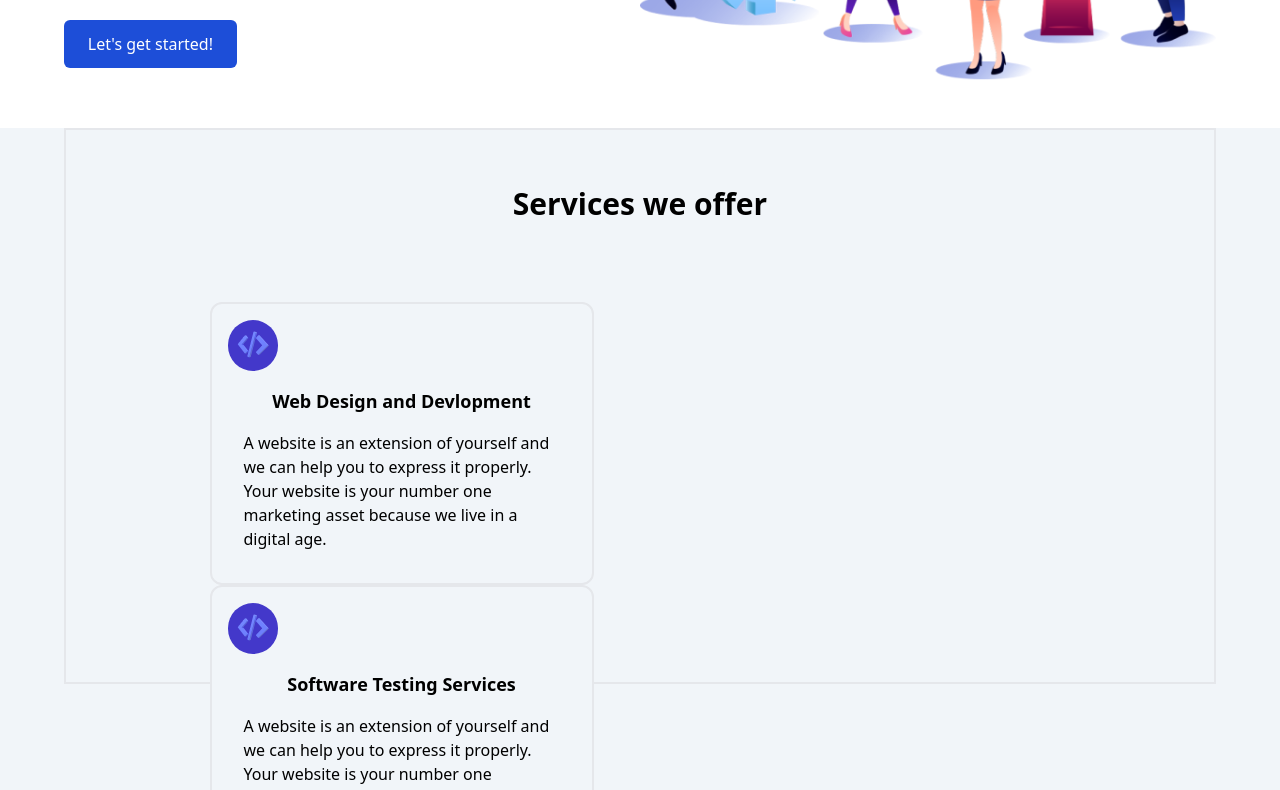
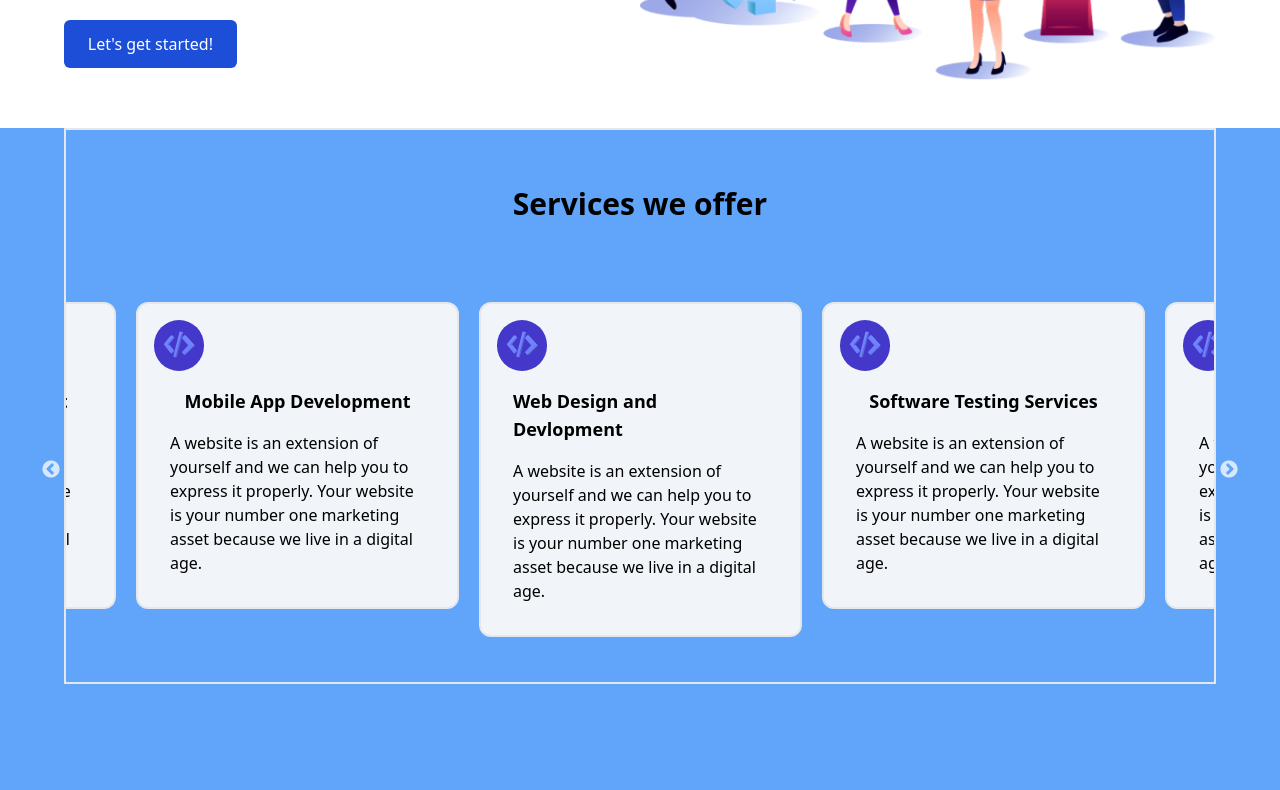
Before and after one commit to obuastella/the4coders, a React (Create React App) app in the folder front-end/: page / in a window 1280 px wide. Shown: the part 520-1310 px from the top of the page. Built offline with nearby package versions, Linux system fonts and the light colour scheme.

Commit message:
wip REACT SLICK

```diff
--- a/front-end/src/components/Card.jsx
+++ b/front-end/src/components/Card.jsx
@@ -1,11 +1,22 @@
 // Firstly we create an array of objects that will contain these cards
 // then iterate through that array using a map
 import React from "react";
-
+import Slider from "react-slick";
+import "slick-carousel/slick/slick.css";
+import "slick-carousel/slick/slick-theme.css";
 export const Card = () => {
+  const settings = {
+    className: "center",
+    centerMode: true,
+    infinite: true,
+    centerPadding: "60px",
+    slidesToShow: 3,
+    speed: 500,
+  };
   return (
-    <div className="w-3/4 m-auto">
+    <div className="m-auto">
       <div className="mt-20">
+        <Slider {...settings}>
           {data.map((d) => (
             <div className="w-96 bg-bgColor border-2 p-4 text-black rounded-xl">
               {/* <div className=" rounded-full bg-indigo-700 flex justify-center items-center"> */}
@@ -21,6 +32,7 @@ export const Card = () => {
               </div>
             </div>
           ))}
+        </Slider>
       </div>
     </div>
   );
@@ -45,4 +57,22 @@ const data = [
     review:
       "A website is an extension of yourself and we can help you to express it properly. Your website is your number one marketing asset because we live in a digital age.",
   },
+  {
+    name: "Mobile App Development",
+    img: "assets/images/card1.png",
+    review:
+      "A website is an extension of yourself and we can help you to express it properly. Your website is your number one marketing asset because we live in a digital age.",
+  },
+  {
+    name: "Mobile App Development",
+    img: "assets/images/card1.png",
+    review:
+      "A website is an extension of yourself and we can help you to express it properly. Your website is your number one marketing asset because we live in a digital age.",
+  },
+  {
+    name: "Mobile App Development",
+    img: "assets/images/card1.png",
+    review:
+      "A website is an extension of yourself and we can help you to express it properly. Your website is your number one marketing asset because we live in a digital age.",
+  },
 ];
--- a/front-end/src/index.css
+++ b/front-end/src/index.css
@@ -7,3 +7,7 @@
   padding: 0;
   box-sizing: border-box;
 }
+
+.slick-slide > div {
+  margin: 0px 10px;
+}
--- a/front-end/src/pages/Home.jsx
+++ b/front-end/src/pages/Home.jsx
@@ -26,7 +26,7 @@ function Home() {
       {/* End Hero Section */}
 
       {/* Services */}
-      <section className="services w-full h-5/6 bg-bgColor">
+      <section className="services w-full h-5/6 bg-blue-400">
         <div className="w-[90%] h-5/6 mx-auto border-2 ">
           <h1 className="font-semibold text-3xl text-center my-14">
             Services we offer
```
Lines whose indentation alone changed are shown as unchanged.
